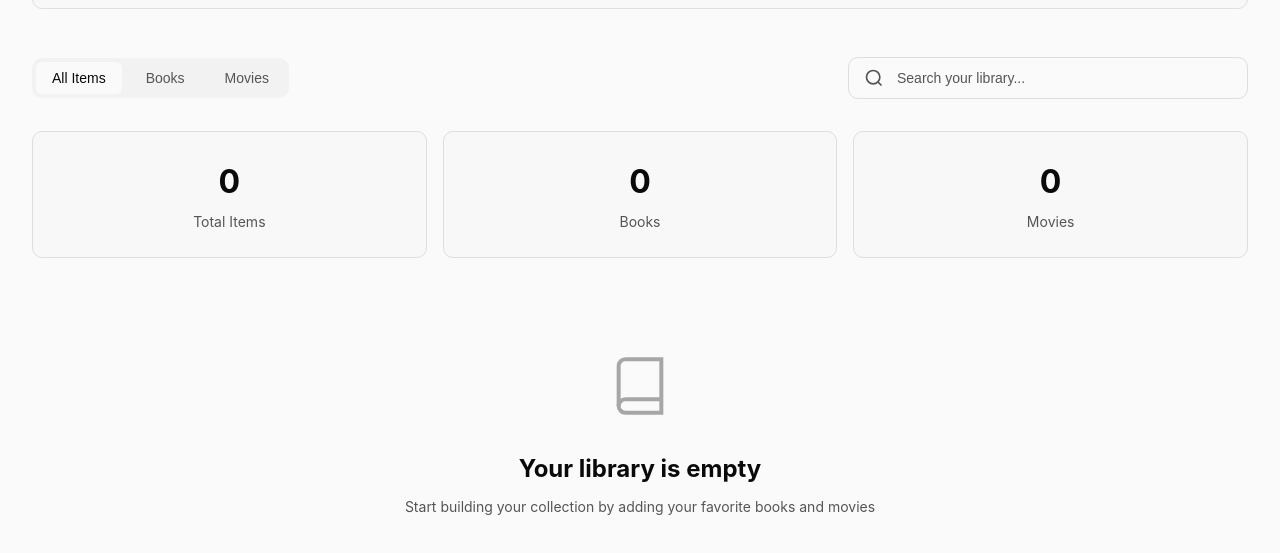
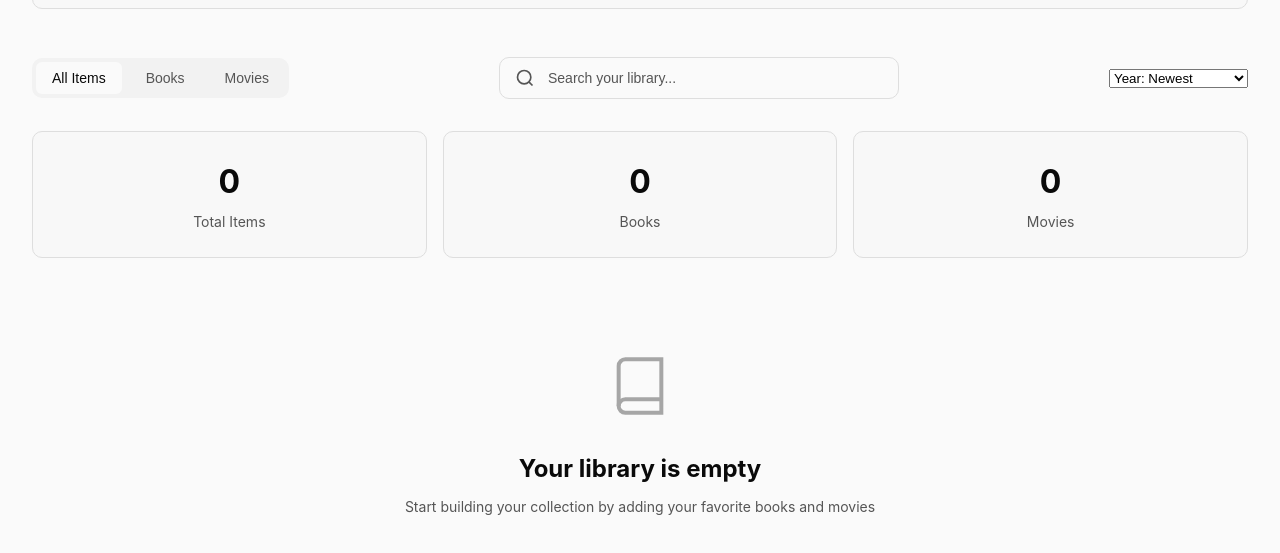
Before and after one commit to eestien/movie-and-book-library, a plain HTML site: page index.html in a window 1280 px wide. Shown: the part 167-720 px from the top of the page. Drawn offline with Linux system fonts and the light colour scheme; no server answers.

Commit message:
Update index.html

```diff
--- a/index.html
+++ b/index.html
@@ -50,6 +50,16 @@
             <path d="m21 21-4.35-4.35"></path>
           </svg>
           <input type="text" id="searchInput" placeholder="Search your library..." class="search-input">
+        </div>
+        <div class="sort-box">
+          <div class="select-wrapper">
+            <select id="sortSelect" class="sort-select" aria-label="Sort items">
+              <option value="year_desc">Year: Newest</option>
+              <option value="year_asc">Year: Oldest</option>
+              <option value="rating_desc">Rating: High to Low</option>
+              <option value="rating_asc">Rating: Low to High</option>
+            </select>
+          </div>
         </div>
       </div>
 
```
Lines whose indentation alone changed are shown as unchanged.
